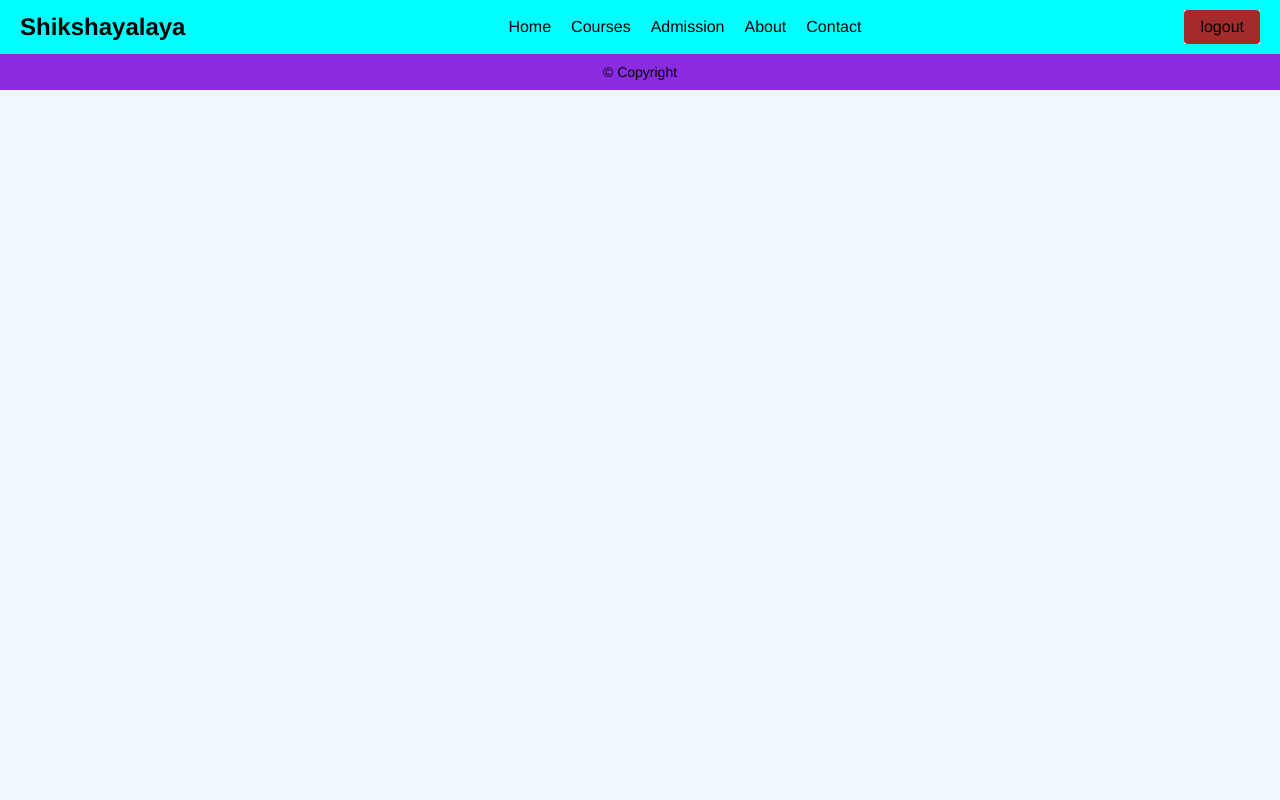
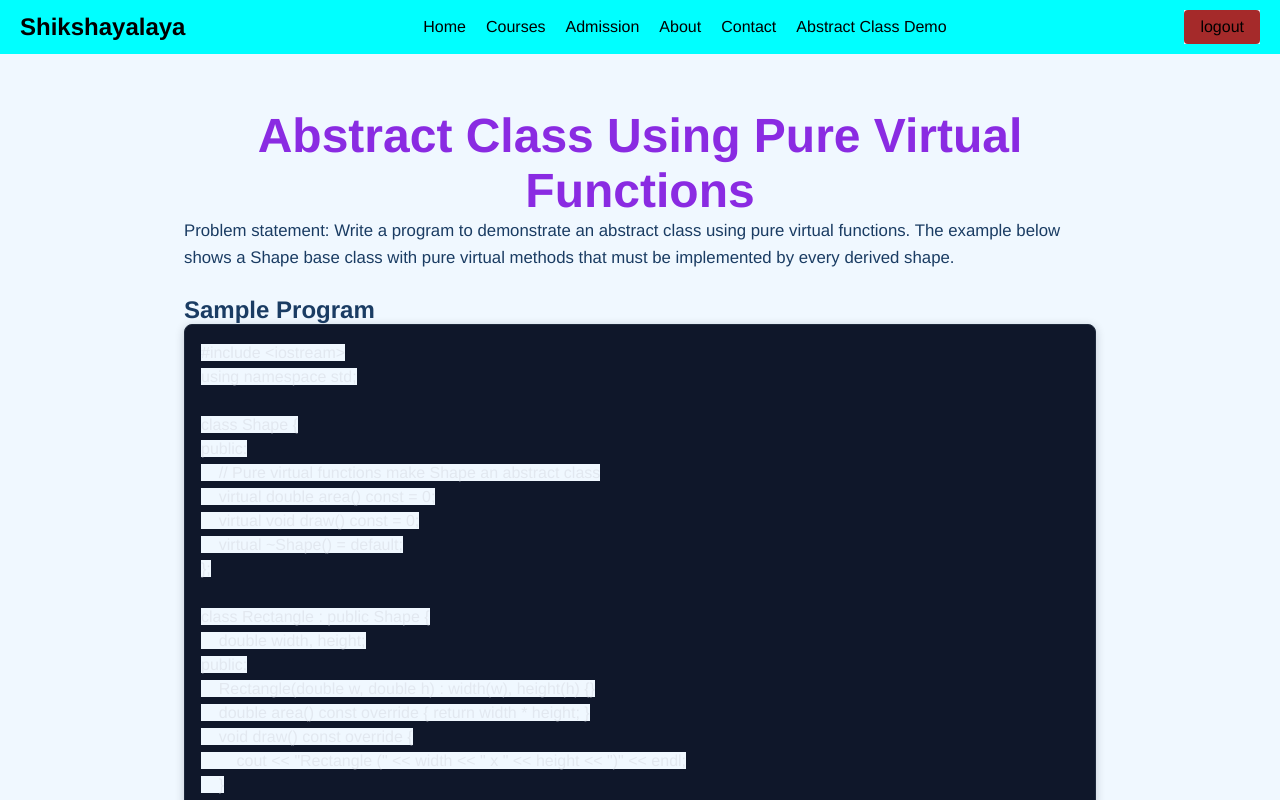
Before and after one commit to jaya466/react.jxs, a React (Vite) app: page /abstract-class in a window 1280 px wide. Shown: the top 800 px of the page. Built offline with nearby package versions, Linux system fonts and the light colour scheme.

Commit message:
feat: add abstract class demo page
Co-authored-by: jaya466 <190052608+jaya466@users.noreply.github.com>

```diff
--- a/src/App.jsx
+++ b/src/App.jsx
@@ -8,6 +8,7 @@ import Courses from './courses.jsx';
 import Adimission from './admission.jsx';
 import About from './about.jsx';
 import Contact from './contact.jsx';
+import AbstractDemo from './abstract_demo.jsx';
 
 
 function App() {
@@ -21,6 +22,7 @@ function App() {
           <Route path="/admission" element={<Adimission/>}/>
           <Route path='/about' element={<About/>}/>
           <Route path='/contact' element={<Contact/>}/>
+          <Route path='/abstract-class' element={<AbstractDemo/>}/>
                  </Routes>
         <Footer />
       </div>
--- /dev/null
+++ b/src/abstract_demo.jsx
@@ -0,0 +1,82 @@
+import './style.css';
+
+const codeExample = `#include <iostream>
+using namespace std;
+
+class Shape {
+public:
+    // Pure virtual functions make Shape an abstract class
+    virtual double area() const = 0;
+    virtual void draw() const = 0;
+    virtual ~Shape() = default;
+};
+
+class Rectangle : public Shape {
+    double width, height;
+public:
+    Rectangle(double w, double h) : width(w), height(h) {}
+    double area() const override { return width * height; }
+    void draw() const override {
+        cout << "Rectangle (" << width << " x " << height << ")" << endl;
+    }
+};
+
+class Circle : public Shape {
+    double radius;
+public:
+    explicit Circle(double r) : radius(r) {}
+    double area() const override { return 3.14159 * radius * radius; }
+    void draw() const override {
+        cout << "Circle (r = " << radius << ")" << endl;
+    }
+};
+
+void showShape(const Shape& shape) {
+    shape.draw();
+    cout << "Area: " << shape.area() << "\n" << endl;
+}
+
+int main() {
+    Rectangle rect(4, 3);
+    Circle circ(2.5);
+
+    showShape(rect);
+    showShape(circ);
+
+    return 0;
+}`;
+
+const outputExample = `Rectangle (4 x 3)
+Area: 12
+
+Circle (r = 2.5)
+Area: 19.6349`;
+
+function AbstractDemo() {
+  return (
+    <main className="abstract-page">
+      <h1>Abstract Class Using Pure Virtual Functions</h1>
+      <p className="abstract-lead">
+        Problem statement: Write a program to demonstrate an abstract class using pure virtual
+        functions. The example below shows a Shape base class with pure virtual methods that
+        must be implemented by every derived shape.
+      </p>
+
+      <section className="code-section">
+        <h2>Sample Program</h2>
+        <pre className="code-block">
+          <code>{codeExample}</code>
+        </pre>
+      </section>
+
+      <section className="code-section">
+        <h2>Expected Output</h2>
+        <pre className="code-block">
+          <code>{outputExample}</code>
+        </pre>
+      </section>
+    </main>
+  );
+}
+
+export default AbstractDemo;
--- a/src/header.jsx
+++ b/src/header.jsx
@@ -9,7 +9,8 @@ function Header() {
                 <a href='/courses'>Courses</a>
                 <a href='/admission'>Admission</a>
                 <a href="/about">About</a>
-                <a href="contact">Contact</a>
+                <a href="/contact">Contact</a>
+                <a href="/abstract-class">Abstract Class Demo</a>
             </nav>
             <div className="logout">
                 <button>logout</button>
--- a/src/style.css
+++ b/src/style.css
@@ -299,3 +299,31 @@ padding: 20px;
   cursor: pointer;
   color: #555;
 }
+
+.abstract-page {
+    max-width: 960px;
+    margin: 0 auto;
+    padding: 24px;
+    color: #1a3c63;
+}
+
+.abstract-lead {
+    font-size: 1.05rem;
+    line-height: 1.6;
+}
+
+.code-section {
+    margin-top: 24px;
+}
+
+.code-block {
+    background: #0f172a;
+    color: #e2e8f0;
+    padding: 16px;
+    border-radius: 8px;
+    overflow-x: auto;
+    font-family: "SFMono-Regular", Consolas, "Liberation Mono", Menlo, monospace;
+    line-height: 1.5;
+    border: 1px solid #1e293b;
+    box-shadow: 0 2px 10px rgba(15, 23, 42, 0.2);
+}
```
Also changed, not shown: 1 other file (tests, documents, lock files or other folders).
